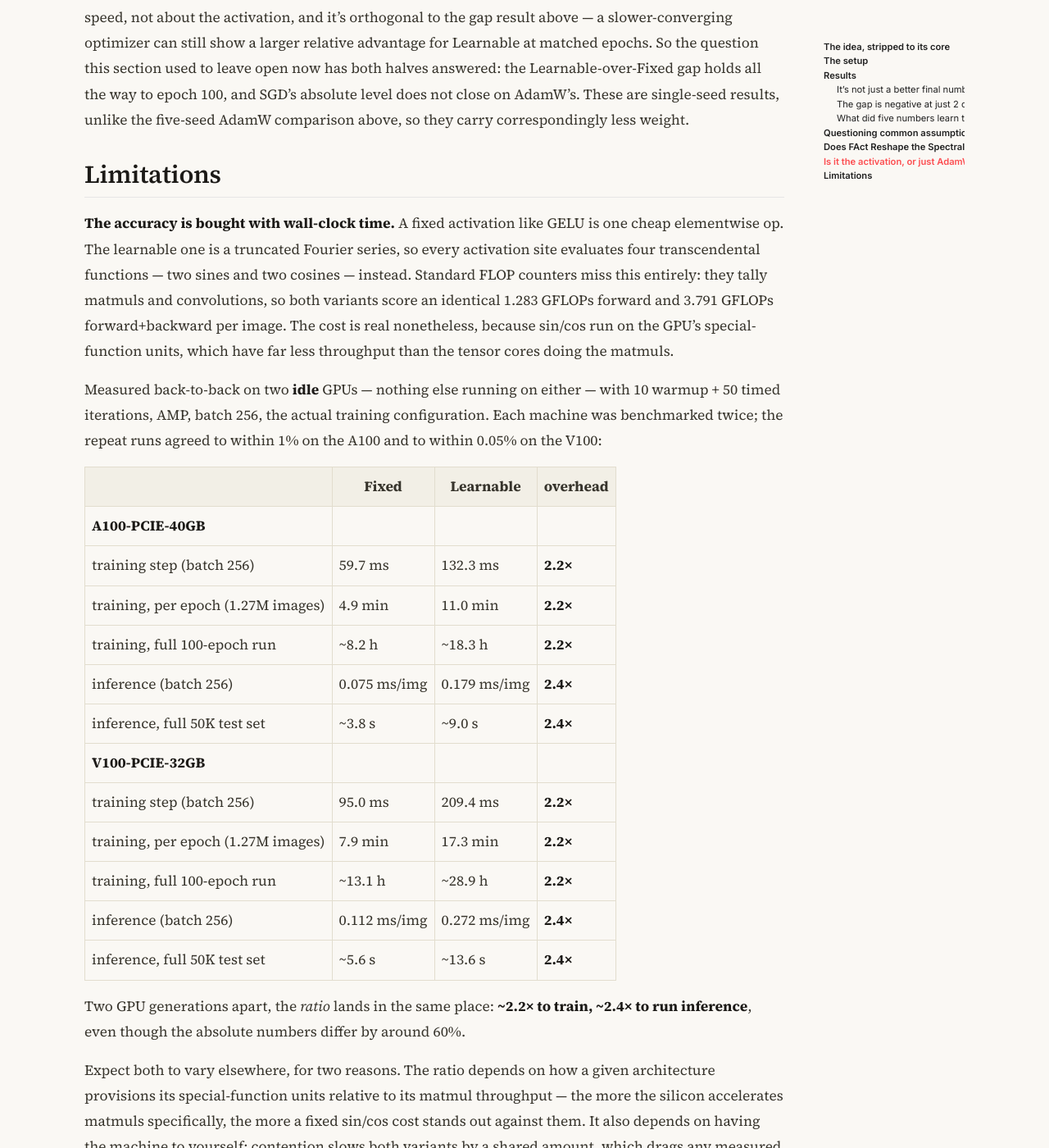
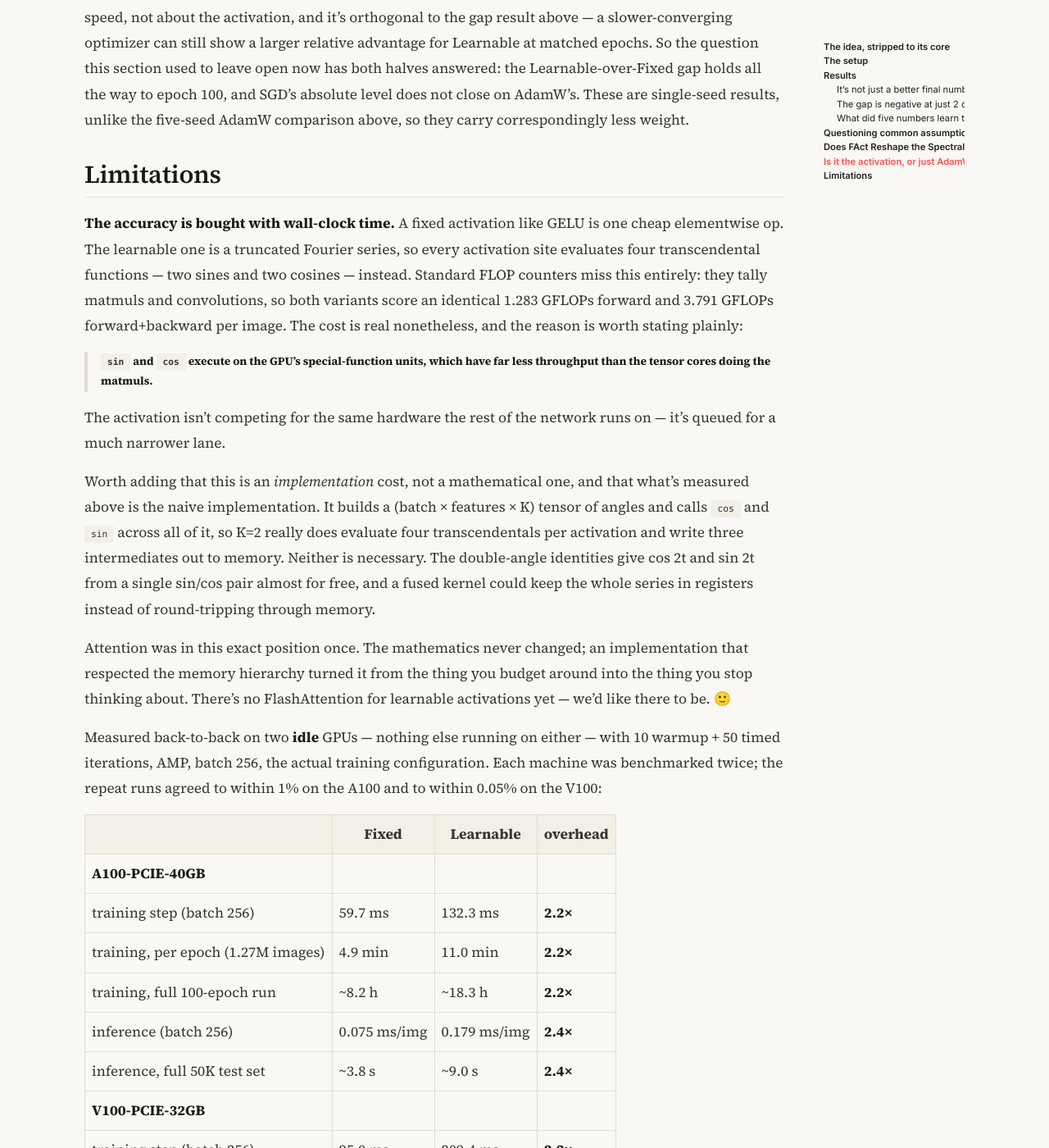
Before and after one commit to Arunprakash-A/Arunprakash-a.github.io, a Jekyll site: the page built from _posts/2026-08-11-learnable-activations-might-have-better-loss-landscape.md, in a window 1280 px wide and 1400 px high, scrolled down 9593 px. Shown: the whole window at 82% size. Built offline with Jekyll 4.4.1, drawn with Linux system fonts in a browser that asks for light colours; nearby versions of some CDN libraries.

Commit message:
Highlight the special-function-unit bottleneck; note it is an implementation cost
Pulls the SFU-vs-tensor-core sentence into a blockquote, then adds that what
was benchmarked is the naive implementation (fourier_layers.py materialises a
BxMxK angle tensor and calls cos/sin across all of it), so the four
transcendentals and three memory round-trips per activation are both
avoidable -- double-angle identities collapse K=2 to a single sin/cos pair,
and a fused kernel would keep the series in registers.

Closes on the FlashAttention analogy: same maths, better memory discipline.

Co-Authored-By: Claude Sonnet 5 <noreply@anthropic.com>

```diff
--- a/_posts/2026-08-11-learnable-activations-might-have-better-loss-landscape.md
+++ b/_posts/2026-08-11-learnable-activations-might-have-better-loss-landscape.md
@@ -269,8 +269,27 @@ so every activation site evaluates four transcendental functions — two sines
 and two cosines — instead. Standard FLOP counters miss this entirely: they
 tally matmuls and convolutions, so both variants score an identical 1.283
 GFLOPs forward and 3.791 GFLOPs forward+backward per image. The cost is real
-nonetheless, because sin/cos run on the GPU's special-function units, which
-have far less throughput than the tensor cores doing the matmuls.
+nonetheless, and the reason is worth stating plainly:
+
+> **`sin` and `cos` execute on the GPU's special-function units, which have far
+> less throughput than the tensor cores doing the matmuls.**
+
+The activation isn't competing for the same hardware the rest of the network
+runs on — it's queued for a much narrower lane.
+
+Worth adding that this is an *implementation* cost, not a mathematical one,
+and that what's measured above is the naive implementation. It builds a
+(batch × features × K) tensor of angles and calls `cos` and `sin` across all
+of it, so K=2 really does evaluate four transcendentals per activation and
+write three intermediates out to memory. Neither is necessary. The
+double-angle identities give cos 2t and sin 2t from a single sin/cos pair
+almost for free, and a fused kernel could keep the whole series in registers
+instead of round-tripping through memory.
+
+Attention was in this exact position once. The mathematics never changed; an
+implementation that respected the memory hierarchy turned it from the thing
+you budget around into the thing you stop thinking about. There's no
+FlashAttention for learnable activations yet — we'd like there to be. 🙂
 
 Measured back-to-back on two **idle** GPUs — nothing else running on either —
 with 10 warmup + 50 timed iterations, AMP, batch 256, the actual training
```
